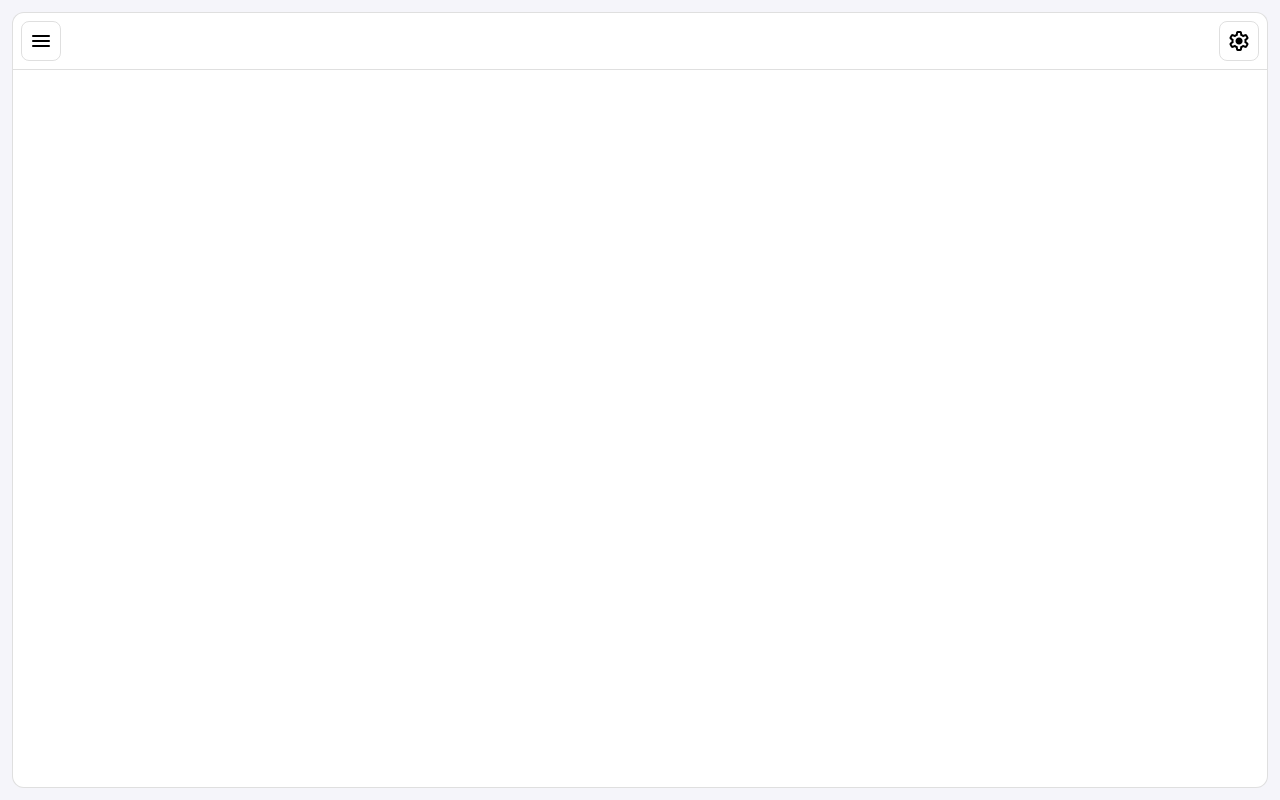
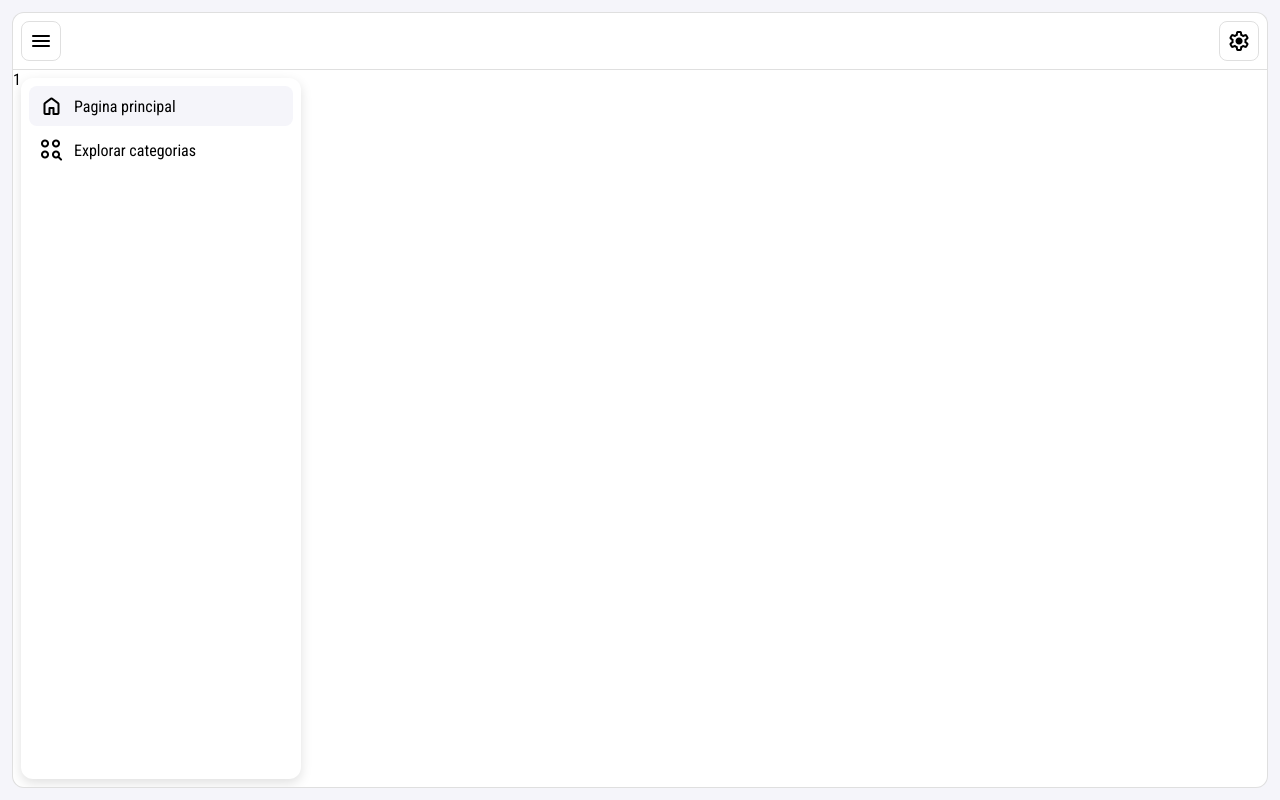
Before and after one commit to JorgeOrtega-ux/ProjectHorizon-Alpha, a PHP site: page / in a window 1280 px wide. Run offline with PHP 8.4, Linux system fonts and the light colour scheme.

Commit message:
Add files via upload

```diff
--- a/ProjectHorizon/assets/css/styles.css
+++ b/ProjectHorizon/assets/css/styles.css
@@ -130,3 +130,72 @@ body {
 .header-button:hover {
     background-color: #f5f5fa;
 }
+
+
+
+.module-content.module-surface {
+    position: absolute;
+    top: 0;
+    left: 0;
+    height: 100%;
+    padding: 8px;
+    z-index: 999;
+}
+
+.module-surface .menu-content {
+    width: 280px;
+    height: 100%;
+    background-color: #ffffff;
+    padding: 8px;
+    border-radius: 12px;
+    box-shadow: 0 4px 12px #00000020;
+}.menu-list {
+    display: flex
+;
+    flex-direction: column;
+    width: 100%;
+    height: auto;
+    gap: 4px;
+    user-select: none;
+}.menu-link {
+    display: flex
+;
+    flex: 0 0 auto;
+    flex-direction: row;
+    width: 100%;
+    height: 40px;
+    color: #000000;
+    position: relative;
+    border-radius: 8px;
+    cursor: pointer;
+}.menu-link-icon {
+    display: flex
+;
+    flex: 0 0 auto;
+    justify-content: center;
+    align-items: center;
+    width: 45px;
+    height: 100%;
+}.menu-link-text {
+    display: block;
+    flex: 1 1 auto;
+    text-align: start;
+    overflow: hidden;
+    align-self: center;
+}
+
+.menu-link:hover {
+    background-color: #f5f5fa;
+}
+
+.menu-link.active {
+    background-color: #f5f5fa;
+}
+
+.active {
+    display: flex;
+}
+
+.disabled {
+    display: none;
+}
--- a/ProjectHorizon/index.php
+++ b/ProjectHorizon/index.php
@@ -16,7 +16,36 @@
                 <div class="general-content-top">
                     <?php include 'includes/layouts/header.php'; ?>
                 </div>
-                <div class="general-content-bottom"></div>
+                <div class="general-content-bottom">
+                    <div class="module-content module-surface">
+                        <div class="menu-content">
+                            <div class="menu-list">
+                                <div class="menu-link active" data-action="toggleSectionHome">
+                                    <div class="menu-link-icon">
+                                        <span class="material-symbols-rounded">home</span>
+                                    </div>
+                                    <div class="menu-link-text">
+                                        <span>Pagina principal</span>
+                                    </div>
+                                </div>
+                                <div class="menu-link" data-action="toggleSectionExplore">
+                                    <div class="menu-link-icon">
+                                        <span class="material-symbols-rounded">action_key</span>
+                                    </div>
+                                    <div class="menu-link-text">
+                                        <span>Explorar categorias</span>
+                                    </div>
+                                </div>
+                            </div>
+                        </div>
+                    </div>
+                    <div class="general-content-scrolleable">
+                        <div class="section-container">
+                            <div class="section-content active" data-section="sectionHome">1</div>
+                            <div class="section-content disabled" data-section="sectionExplore">2</div>
+                        </div>
+                    </div>
+                </div>
             </div>
         </div>
     </div>
```
